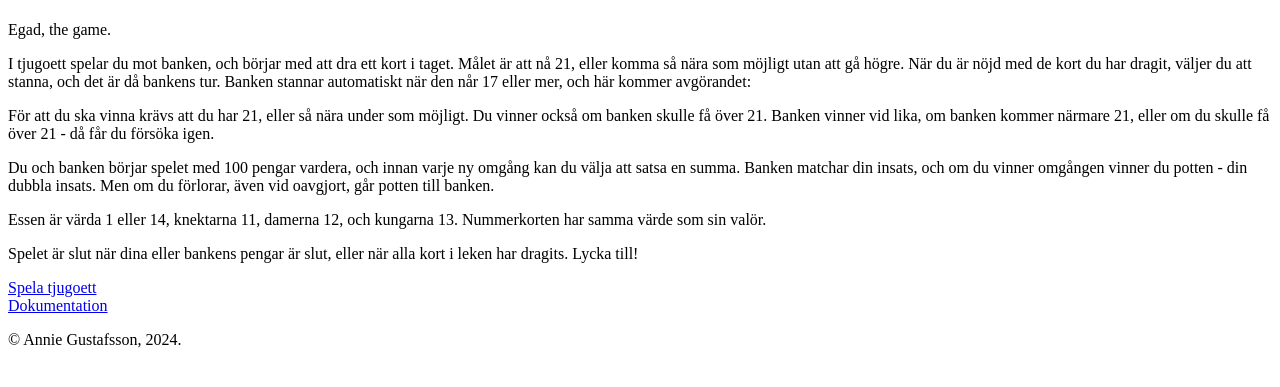
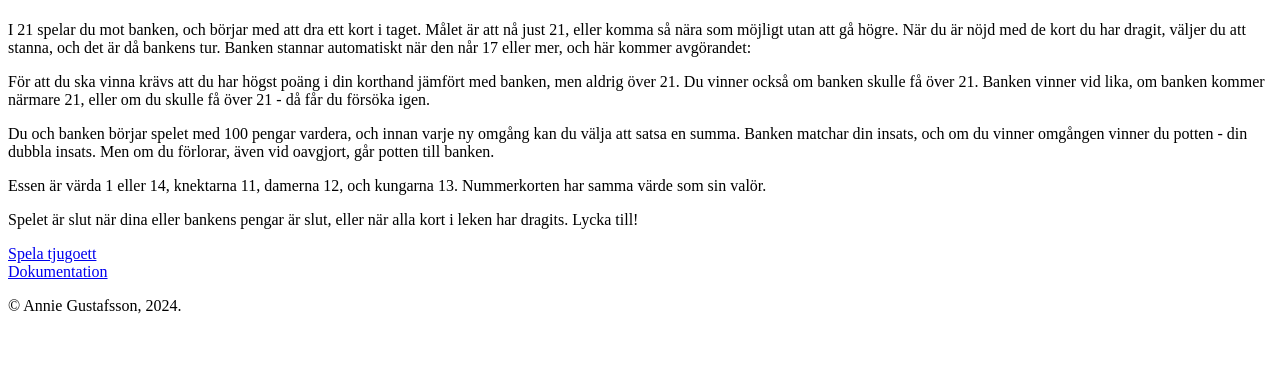
Before and after one commit to RunningStrings/mvc-report, a Symfony app: template templates/game/home.html.twig in a window 1280 px wide. Shown: the part 240-627 px from the top of the page. Run offline with Twig, Linux system fonts and the light colour scheme; the template is opened without the code that fills it, so the values that code supplies are empty; some libraries are stand-ins or nearby versions.

Commit message:
Adjust game instructions

```diff
--- a/templates/game/home.html.twig
+++ b/templates/game/home.html.twig
@@ -6,20 +6,19 @@
 <h1>{{ title }}</h1>
 
 <div>
-<p>Egad, the game.</p>
 
 <p>
-    I tjugoett spelar du mot banken, och börjar med att dra ett kort
-    i taget. Målet är att nå 21, eller komma så nära som möjligt
+    I 21 spelar du mot banken, och börjar med att dra ett kort
+    i taget. Målet är att nå just 21, eller komma så nära som möjligt
     utan att gå högre. När du är nöjd med de kort du har dragit,
     väljer du att stanna, och det är då bankens tur. Banken stannar
     automatiskt när den når 17 eller mer, och här kommer avgörandet:
 </p>
 <p>
-    För att du ska vinna krävs att du har 21, eller så nära under som
-    möjligt. Du vinner också om banken skulle få över 21. Banken
-    vinner vid lika, om banken kommer närmare 21, eller om du skulle
-    få över 21 - då får du försöka igen.
+    För att du ska vinna krävs att du har högst poäng i din korthand
+    jämfört med banken, men aldrig över 21. Du vinner också om banken
+    skulle få över 21. Banken vinner vid lika, om banken kommer
+    närmare 21, eller om du skulle få över 21 - då får du försöka igen.
 </p>
 
 <p>
```
